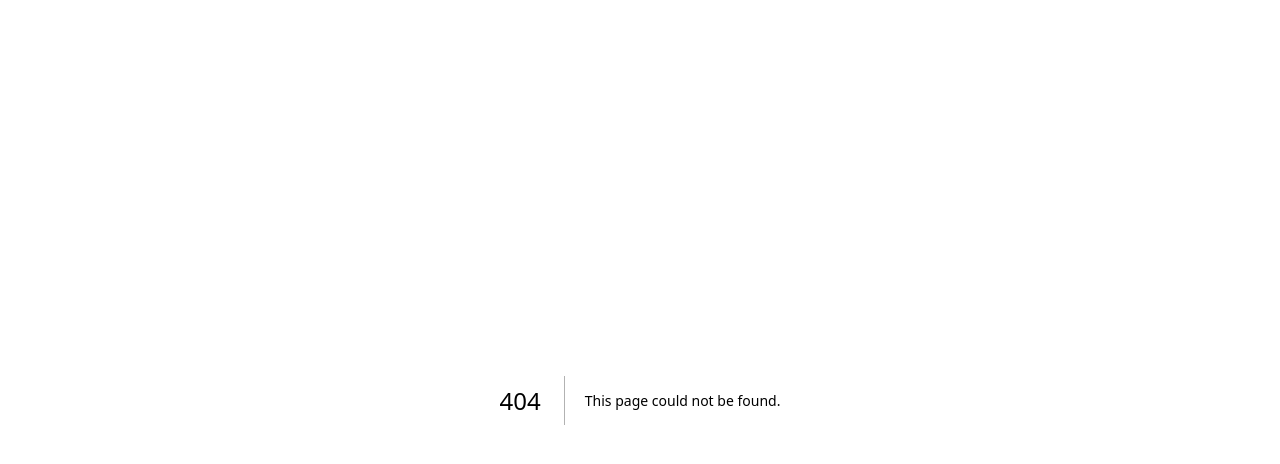
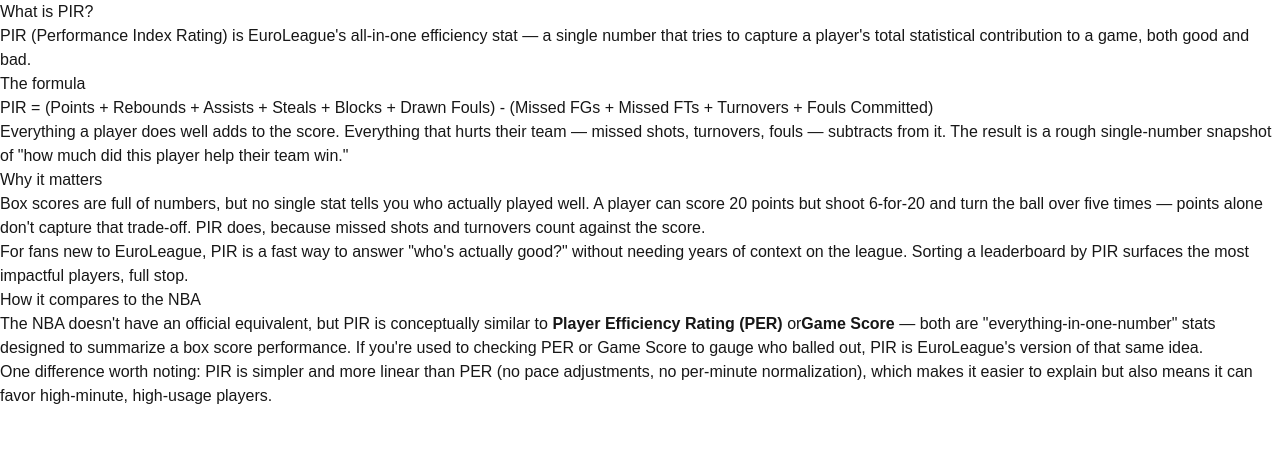
Before and after one commit to TavionK/EuroLeague, a Next.js app: page /pir in a window 1280 px wide. Before the commit this address had no page. Shown: the top 464 px of the page. Built offline with nearby package versions, Linux system fonts and the light colour scheme.

Commit message:
create pir explainer page

```diff
--- /dev/null
+++ b/app/pir/page.tsx
@@ -0,0 +1,61 @@
+import { type Metadata } from "next";
+
+export const metadata: Metadata = {
+  title: "What is PIR? | EuroLeague Stats",
+  description:
+    "PIR (Performance Index Rating) explained — EuroLeague's all-in-one efficiency stat for evaluating player performance.",
+};
+
+export default function Pir() {
+  return (
+    <section>
+      <h1>What is PIR?</h1>
+      <p>
+        PIR (Performance Index Rating) is EuroLeague's all-in-one efficiency
+        stat — a single number that tries to capture a player's total
+        statistical contribution to a game, both good and bad.
+      </p>
+
+      <h2>The formula</h2>
+      <p>
+        PIR = (Points + Rebounds + Assists + Steals + Blocks + Drawn Fouls) -
+        (Missed FGs + Missed FTs + Turnovers + Fouls Committed)
+      </p>
+      <p>
+        Everything a player does well adds to the score. Everything that hurts
+        their team — missed shots, turnovers, fouls — subtracts from it. The
+        result is a rough single-number snapshot of "how much did this player
+        help their team win."
+      </p>
+
+      <h2>Why it matters</h2>
+      <p>
+        Box scores are full of numbers, but no single stat tells you who
+        actually played well. A player can score 20 points but shoot 6-for-20
+        and turn the ball over five times — points alone don't capture that
+        trade-off. PIR does, because missed shots and turnovers count against
+        the score.
+      </p>
+      <p>
+        For fans new to EuroLeague, PIR is a fast way to answer "who's actually
+        good?" without needing years of context on the league. Sorting a
+        leaderboard by PIR surfaces the most impactful players, full stop.
+      </p>
+
+      <h2>How it compares to the NBA</h2>
+      <p>
+        The NBA doesn't have an official equivalent, but PIR is conceptually
+        similar to <strong>Player Efficiency Rating (PER)</strong> or
+        <strong>Game Score</strong> — both are "everything-in-one-number" stats
+        designed to summarize a box score performance. If you're used to
+        checking PER or Game Score to gauge who balled out, PIR is EuroLeague's
+        version of that same idea.
+      </p>
+      <p>
+        One difference worth noting: PIR is simpler and more linear than PER (no
+        pace adjustments, no per-minute normalization), which makes it easier to
+        explain but also means it can favor high-minute, high-usage players.
+      </p>
+    </section>
+  );
+}
```
